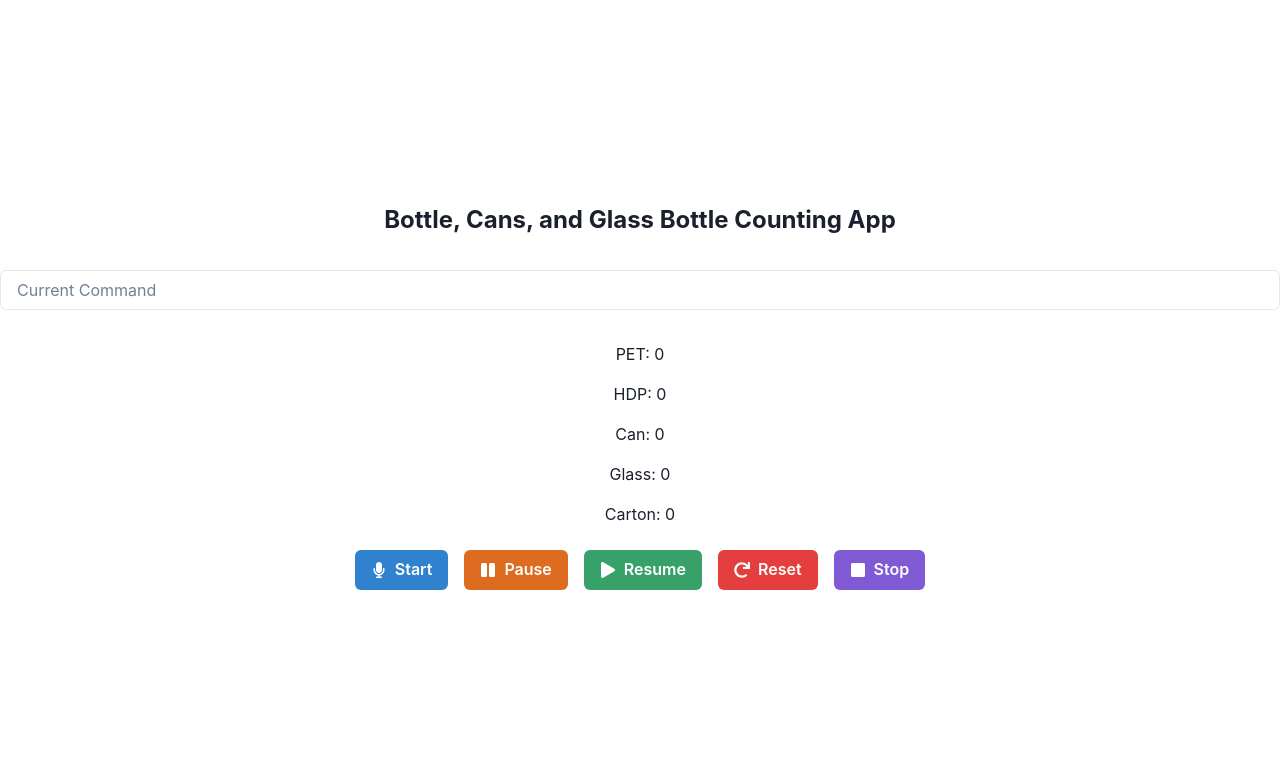
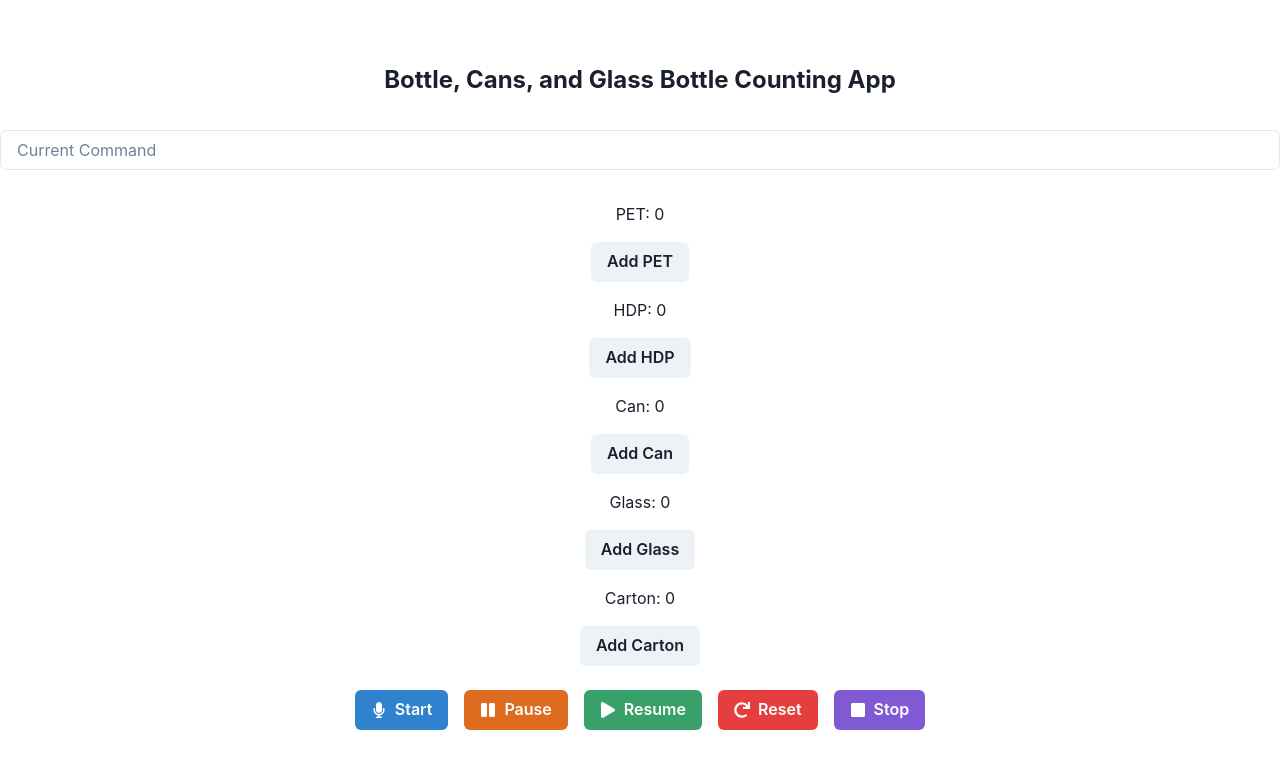
Before and after one commit to GPT-Engineer-App/count-mate, a React (Vite) app: page / in a window 1280 px wide. Shown: the top 768 px of the page. Built offline with nearby package versions, Linux system fonts and the light colour scheme.

Commit message:
Added functionality to increment counts for PET, HDP, Can, Glass, and Carton in the Index component. Buttons for adding counts to each category have been included.
Prompt: There is actually no tallying being done when I'm using the app online it doesn't seem to be capturing anything

```diff
--- a/src/pages/Index.jsx
+++ b/src/pages/Index.jsx
@@ -71,6 +71,29 @@ const Index = () => {
     });
   };
 
+  const incrementCount = (type) => {
+    switch (type) {
+      case "PET":
+        setPet(pet + 1);
+        break;
+      case "HDP":
+        setHdp(hdp + 1);
+        break;
+      case "Can":
+        setCan(can + 1);
+        break;
+      case "Glass":
+        setGlass(glass + 1);
+        break;
+      case "Carton":
+        setCarton(carton + 1);
+        break;
+      default:
+        break;
+    }
+    setCurrentCommand(`Incremented ${type}`);
+  };
+
   return (
     <VStack spacing={4} align="center" justify="center" height="100vh">
       <Text fontSize="2xl" fontWeight="bold">
@@ -78,10 +101,15 @@ const Index = () => {
       </Text>
       <Input placeholder="Current Command" value={currentCommand} isReadOnly mt={4} mb={4} />
       <Text>PET: {pet}</Text>
+      <Button onClick={() => incrementCount("PET")}>Add PET</Button>
       <Text>HDP: {hdp}</Text>
+      <Button onClick={() => incrementCount("HDP")}>Add HDP</Button>
       <Text>Can: {can}</Text>
+      <Button onClick={() => incrementCount("Can")}>Add Can</Button>
       <Text>Glass: {glass}</Text>
+      <Button onClick={() => incrementCount("Glass")}>Add Glass</Button>
       <Text>Carton: {carton}</Text>
+      <Button onClick={() => incrementCount("Carton")}>Add Carton</Button>
       <Box>
         <Button leftIcon={<FaMicrophone />} colorScheme="blue" onClick={startListening} m={2}>
           Start
```
